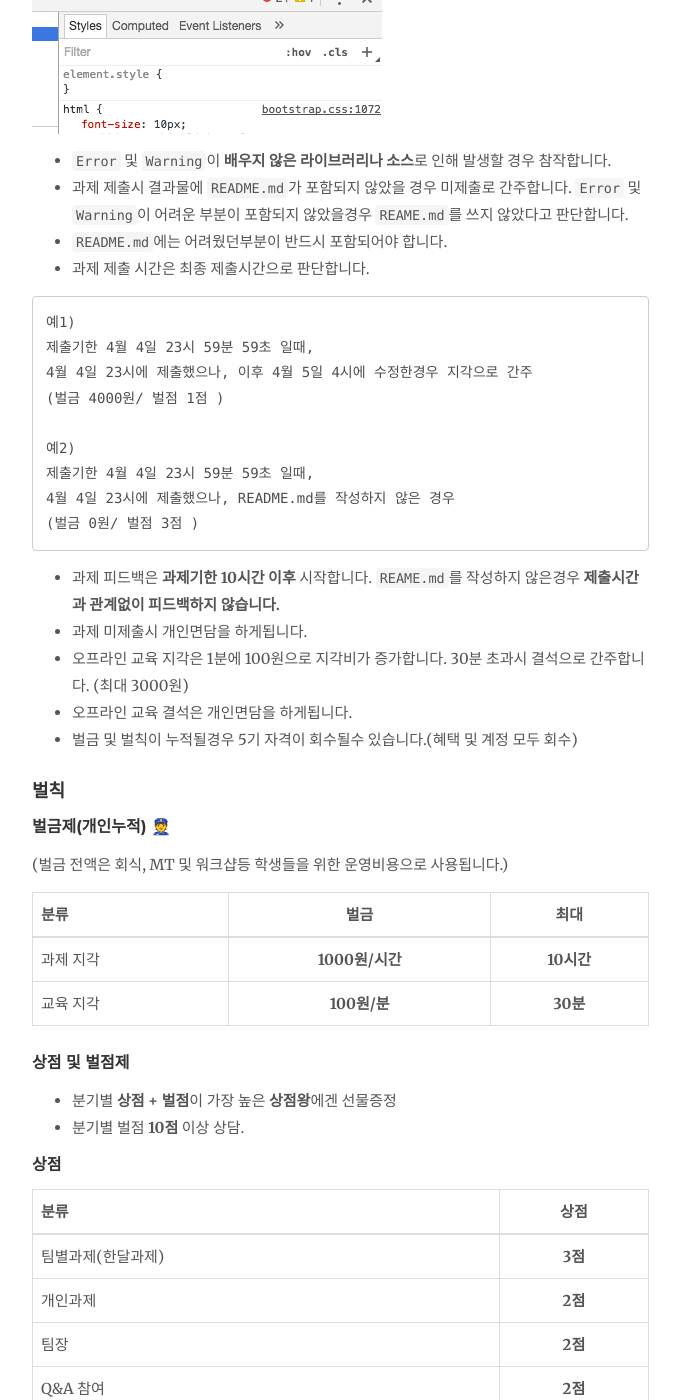
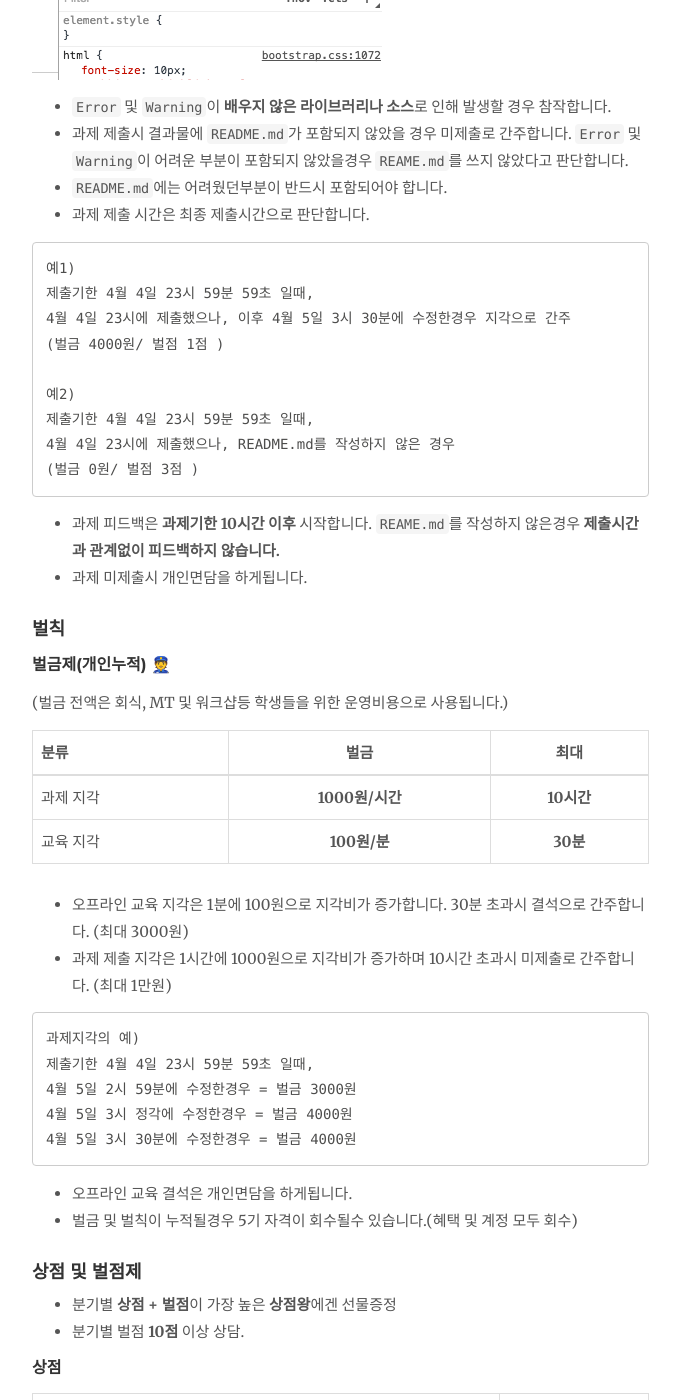
Before and after one commit to likelionkonkuk/likelionkonkuk_before_github, a Jekyll site: the page built from _posts/2017-04-05-notice-5th_rules3.md, in a window 1280 px wide and 1400 px high, scrolled down 779 px. Shown: the whole window, without its empty margins (138-818 px from the left). Built offline with Jekyll 4.4.1, drawn with Linux system fonts in a browser that asks for light colours; nearby versions of some CDN libraries; emoji names are drawn with the system emoji font; comment, search, counter and statistics services are not loaded; some of the changed text lies outside the part shown.

Commit message:
2분기 규칙 업데이트 edit3

````diff
--- a/_posts/2017-03-18-notice-5th_rules.md
+++ b/_posts/2017-03-18-notice-5th_rules.md
@@ -111,7 +110,7 @@ author: "건대멋사"
 ```
 예1)
 제출기한 4월 4일 23시 59분 59초 일때,
-4월 4일 23시에 제출했으나, 이후 4월 5일 4시에 수정한경우 지각으로 간주
+4월 4일 23시에 제출했으나, 이후 4월 5일 3시 30분에 수정한경우 지각으로 간주
 (벌금 4000원/ 벌점 1점 )
 
 예2)
@@ -137,6 +132,19 @@ author: "건대멋사"
 | 과제 지각    | **1000원/시간** |   **10시간**  |
 | 교육 지각    | **100원/분**   |   **30분**  |
 
+- 오프라인 교육 지각은 1분에 100원으로 지각비가 증가합니다. 30분 초과시 결석으로 간주합니다. (최대 3000원)
+- 과제 제출 지각은 1시간에 1000원으로 지각비가 증가하며 10시간 초과시 미제출로 간주합니다. (최대 1만원)
+
+```
+과제지각의 예)
+제출기한 4월 4일 23시 59분 59초 일때,
+4월 5일 2시 59분에 수정한경우 = 벌금 3000원
+4월 5일 3시 정각에 수정한경우 = 벌금 4000원
+4월 5일 3시 30분에 수정한경우 = 벌금 4000원
+```
+
+- 오프라인 교육 결석은 개인면담을 하게됩니다.
+- 벌금 및 벌칙이 누적될경우 5기 자격이 회수될수 있습니다.(혜택 및 계정 모두 회수)
 
 #### 상점 및 벌점제
 * 분기별 **상점 + 벌점**이 가장 높은 **상점왕**에겐 선물증정
--- a/_posts/2017-04-05-notice-5th_rules3.md
+++ b/_posts/2017-04-05-notice-5th_rules3.md
@@ -31,7 +30,7 @@ author: "건대멋사"
 ```
 예1)
 제출기한 4월 4일 23시 59분 59초 일때,
-4월 4일 23시에 제출했으나, 이후 4월 5일 4시에 수정한경우 지각으로 간주
+4월 4일 23시에 제출했으나, 이후 4월 5일 3시 30분에 수정한경우 지각으로 간주
 (벌금 4000원/ 벌점 1점 )
 
 예2)
@@ -57,8 +52,21 @@ author: "건대멋사"
 | 과제 지각    | **1000원/시간** |   **10시간**  |
 | 교육 지각    | **100원/분**   |   **30분**  |
 
+- 오프라인 교육 지각은 1분에 100원으로 지각비가 증가합니다. 30분 초과시 결석으로 간주합니다. (최대 3000원)
+- 과제 제출 지각은 1시간에 1000원으로 지각비가 증가하며 10시간 초과시 미제출로 간주합니다. (최대 1만원)
 
-#### 상점 및 벌점제
+```
+과제지각의 예)
+제출기한 4월 4일 23시 59분 59초 일때,
+4월 5일 2시 59분에 수정한경우 = 벌금 3000원
+4월 5일 3시 정각에 수정한경우 = 벌금 4000원
+4월 5일 3시 30분에 수정한경우 = 벌금 4000원
+```
+
+- 오프라인 교육 결석은 개인면담을 하게됩니다.
+- 벌금 및 벌칙이 누적될경우 5기 자격이 회수될수 있습니다.(혜택 및 계정 모두 회수)
+
+### 상점 및 벌점제
 * 분기별 **상점 + 벌점**이 가장 높은 **상점왕**에겐 선물증정
 * 분기별 벌점 **10점** 이상 상담.
 
````
Also changed, not shown: other parts of _posts/2017-03-18-notice-5th_rules.md (+0 -5 lines), other parts of _posts/2017-04-05-notice-5th_rules3.md (+0 -5 lines), _posts/2017-04-05-notice-5th_first_quater.md (renamed from _posts/2017-04-05-notice-5th_rules3.md.md).
